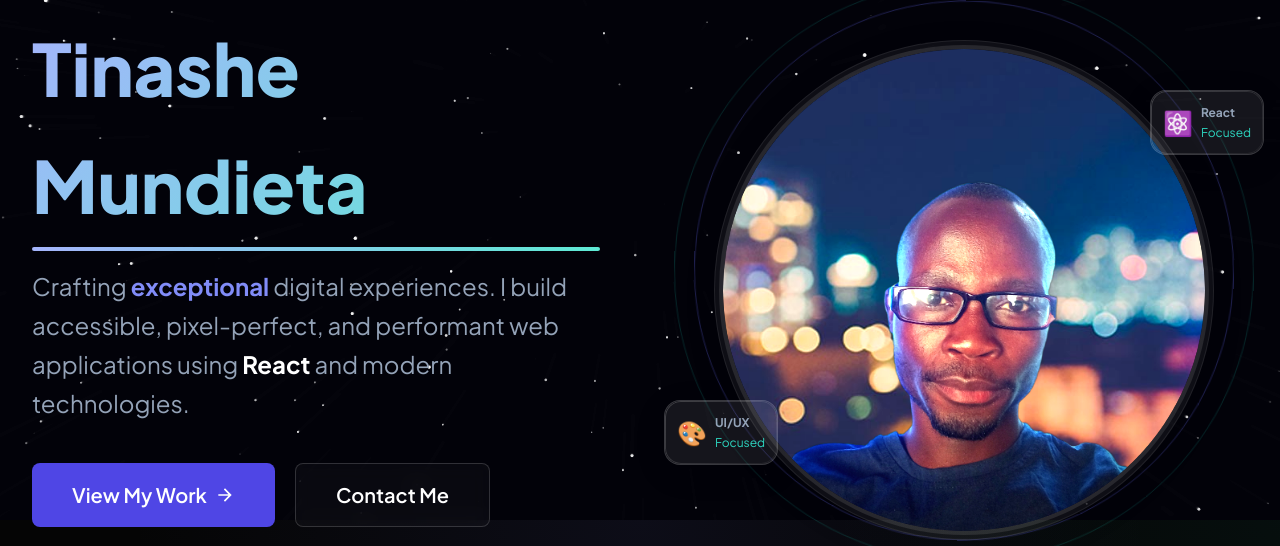
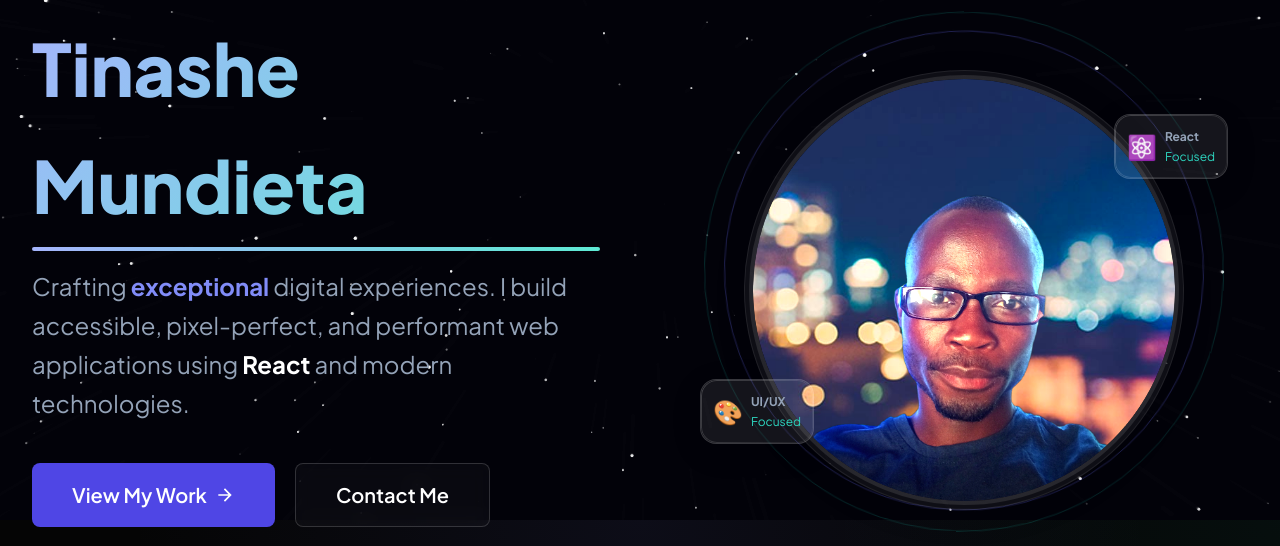
Before and after one commit to Tinashe623/my-portfolio, a React (Vite) app: page / in a window 1280 px wide. Shown: the part 280-826 px from the top of the page. Built offline with nearby package versions, Linux system fonts and the light colour scheme; no server answers.

Commit message:
feat: adjust responsive display settings for header and home sections

```diff
--- a/src/components/layout/Header.jsx
+++ b/src/components/layout/Header.jsx
@@ -26,7 +26,7 @@ const CNavLink = chakra(NavLink)
 
 function NavLinks({ onClick }) {
   return (
-    <HStack as="nav" spacing={2} display={{ base: 'none', md: 'flex' }}>
+    <HStack as="nav" spacing={2} display={{ base: 'none', lg: 'flex' }}>
       {NAV_LINKS.map(({ label, path }) => (
         <CNavLink
           key={path}
@@ -66,7 +66,7 @@ function MobileNav() {
       <IconButton
         aria-label="Open navigation menu"
         icon={<HamburgerIcon boxSize={5} />}
-        display={{ base: 'inline-flex', md: 'none' }}
+        display={{ base: 'inline-flex', lg: 'none' }}
         onClick={onOpen}
         variant="ghost"
         color="white"
@@ -172,7 +172,7 @@ export default function Header() {
 
           <NavLinks />
 
-          <HStack spacing={4} display={{ base: 'none', md: 'flex' }}>
+          <HStack spacing={4} display={{ base: 'none', lg: 'flex' }}>
             <Button
               as={NavLink}
               to="/contact"
@@ -185,7 +185,7 @@ export default function Header() {
             </Button>
           </HStack>
 
-          <HStack display={{ base: 'flex', md: 'none' }}>
+          <HStack display={{ base: 'flex', lg: 'none' }}>
             <MobileNav />
           </HStack>
         </Flex>
--- a/src/pages/HomeModern.jsx
+++ b/src/pages/HomeModern.jsx
@@ -57,9 +57,11 @@ export default function HomeModern() {
         px={{ base: 4, md: 6, lg: 8 }}
       >
         <Flex
-          direction={{ base: 'column', lg: 'row' }}
+          // Keep the hero stacked through tablet / small laptop widths.
+          // (Matches the header behavior: treat these sizes as "mobile".)
+          direction={{ base: 'column', xl: 'row' }}
           align="center"
-          gap={{ base: 12, md: 16, lg: 20 }} // Increased gap for better spacing
+          gap={{ base: 12, md: 14, xl: 20 }} // Increased gap for better spacing
           maxW="100%"
         >
           {/* Left Content */}
@@ -74,7 +76,7 @@ export default function HomeModern() {
               <HStack
                 spacing={{ base: 2, md: 3 }}
                 wrap="wrap"
-                justify={{ base: 'center', lg: 'flex-start' }}
+                justify={{ base: 'center', xl: 'flex-start' }}
               >
                 {HERO_BADGES.map((badge, index) => (
                   <StatusBadge
@@ -96,11 +98,11 @@ export default function HomeModern() {
                 fontSize={{ base: '3xl', sm: '4xl', md: '5xl', lg: '6xl' }}
                 fontWeight="800"
                 color="dark.textMuted"
-                textAlign={{ base: 'center', lg: 'left' }}
+                textAlign={{ base: 'center', xl: 'left' }}
               >
                 Hi, I'm
               </Text>
-              <Box textAlign={{ base: 'center', lg: 'left' }}>
+              <Box textAlign={{ base: 'center', xl: 'left' }}>
                 <GradientHeading size="2xl" underline>Tinashe Mundieta</GradientHeading>
               </Box>
             </MotionBox>
@@ -112,7 +114,7 @@ export default function HomeModern() {
                 color="dark.textMuted" // Muted text for better contrast vs heading
                 lineHeight="tall"
                 maxW="3xl"
-                textAlign={{ base: 'center', lg: 'left' }}
+                textAlign={{ base: 'center', xl: 'left' }}
                 fontWeight="400"
               >
                 Crafting{' '}
@@ -132,7 +134,7 @@ export default function HomeModern() {
               <Stack
                 direction={{ base: 'column', sm: 'row' }}
                 spacing={5}
-                justify={{ base: 'center', lg: 'flex-start' }}
+                justify={{ base: 'center', xl: 'flex-start' }}
               >
                 <Button
                   as={NavLink}
@@ -204,8 +206,11 @@ export default function HomeModern() {
           >
             <Box
               position="relative"
-              w={{ base: '240px', sm: '320px', md: '380px', lg: '440px', xl: '500px' }}
-              h={{ base: '240px', sm: '320px', md: '380px', lg: '440px', xl: '500px' }}
+              // Use smaller fixed sizes on tablet/small-laptop widths to avoid crowding/overflow.
+              w={{ base: '240px', sm: '320px', md: '360px', lg: '400px', xl: '440px', '2xl': '500px' }}
+              h={{ base: '240px', sm: '320px', md: '360px', lg: '400px', xl: '440px', '2xl': '500px' }}
+              maxW="min(90vw, 500px)"
+              maxH="min(90vw, 500px)"
             >
               {/* Floating rings */}
               <Box
```
